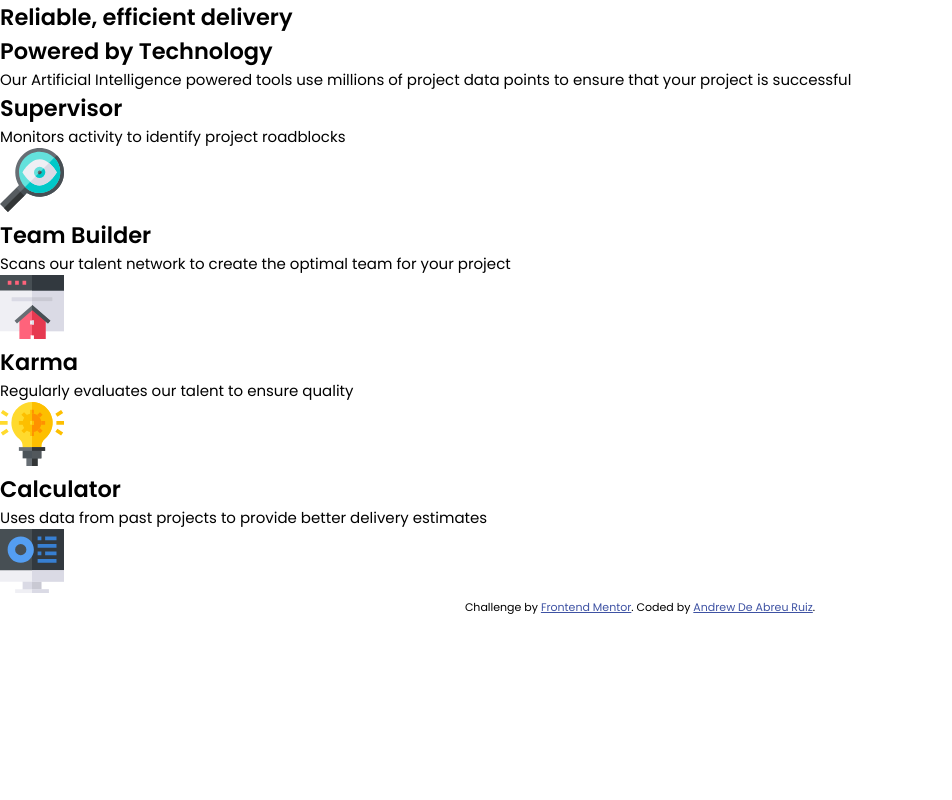
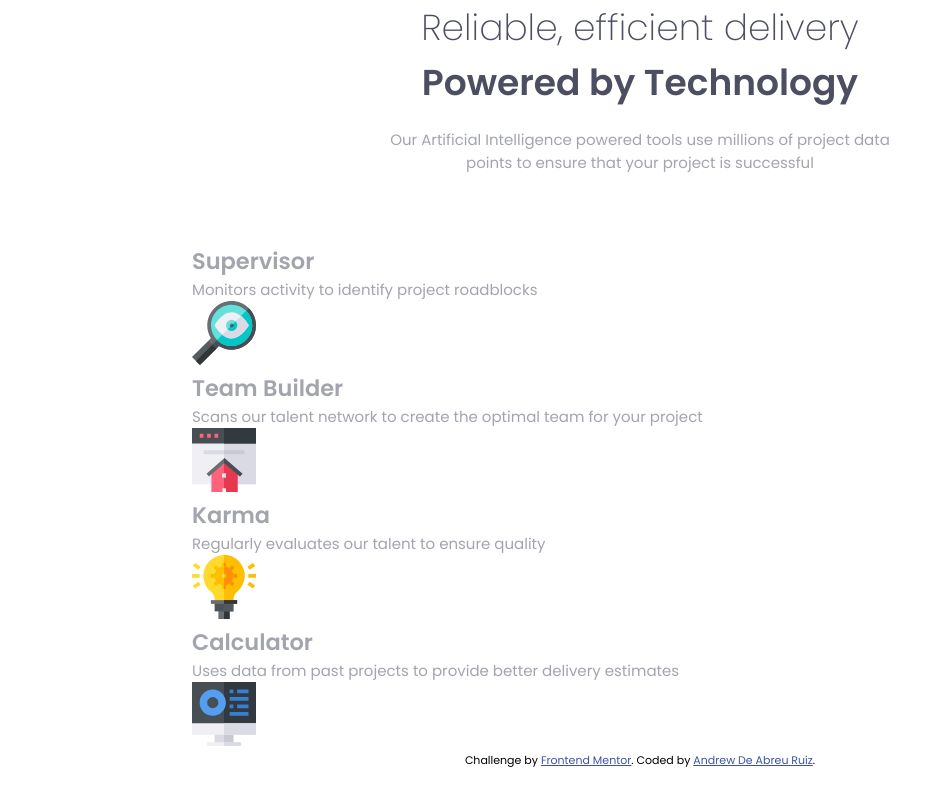
Before and after one commit to andrewabreu97/four-card-feature-section, a plain HTML site: page index.html in a window 1280 px wide. Shown: the whole page, without its empty margins (0-952 px from the left). Drawn offline with Linux system fonts and the light colour scheme.

Commit message:
Add CSS style to features-header in main.css

```diff
--- a/css/main.css
+++ b/css/main.css
@@ -16,6 +16,36 @@ body {
     font-family: "Poppins", Arial, Helvetica, sans-serif;
 }
 
+.features {
+    width: 70%;
+    max-width: 1440px;
+    margin: 0 auto;
+    color: hsl(229, 6%, 66%);
+}
+
+.features-header {
+    text-align: center;
+    margin: 0 auto 4.67em auto;
+}
+
+.features-header .title {
+    font-size: 2.4rem;
+    font-weight: 200;
+    color: hsl(234, 12%, 34%);
+    margin-bottom: .5em;
+}
+
+.features-header .title span {
+    font-weight: 600;
+}
+
+.features-header .subtitle {
+    font-size: 1rem;
+    font-weight: 400;
+    max-width: 540px;
+    margin: 0 auto;
+}
+
 .attribution {
     font-size: 11px; text-align: center;
 }
--- a/index.html
+++ b/index.html
@@ -11,11 +11,12 @@
 </head>
 <body>
   <section class="features">
+
       <header class="features-header">
         <h1 class="title">Reliable, efficient delivery<br><span>Powered by Technology</span></h1>
         <p class="subtitle">Our Artificial Intelligence powered tools use millions of project data points to ensure that your project is successful</p>
       </header>
-    <article class="features-cards">
+      <main class="features-cards">
         <div class="card card-cyan">
           <h2 class="card-title">Supervisor</h2>
           <p class="card-text">Monitors activity to identify project roadblocks</p>
@@ -37,7 +38,7 @@
           <img src="./images/icon-calculator.svg" alt="
           A computer screen">
         </div>
-    </article>
+      </main>
   </section>
   <footer>
     <p class="attribution">
```
Lines whose indentation alone changed are shown as unchanged.
